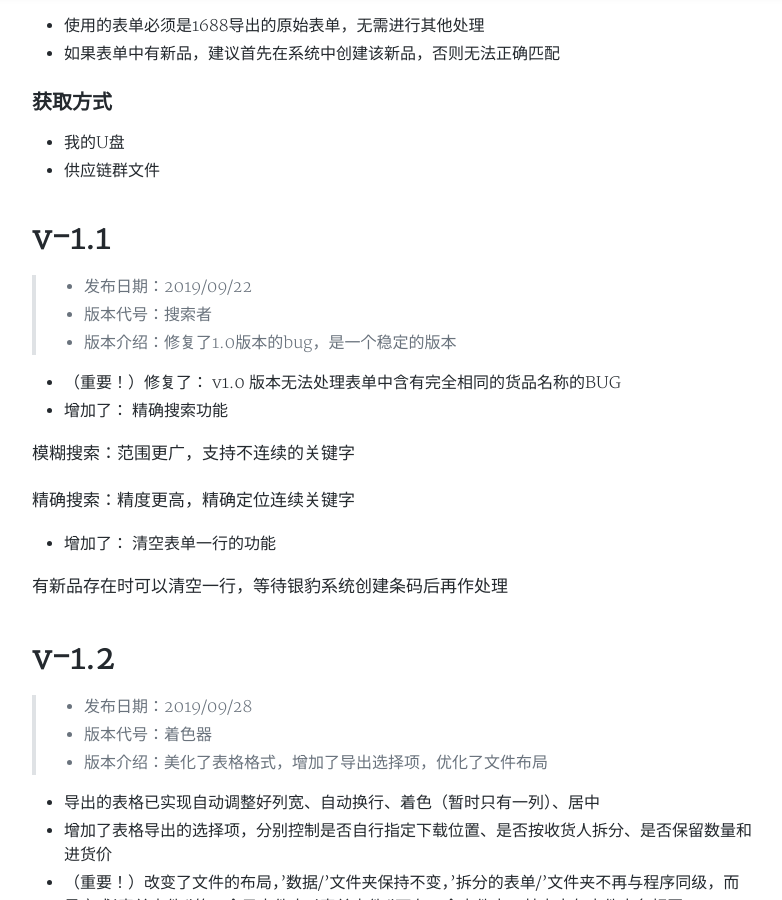
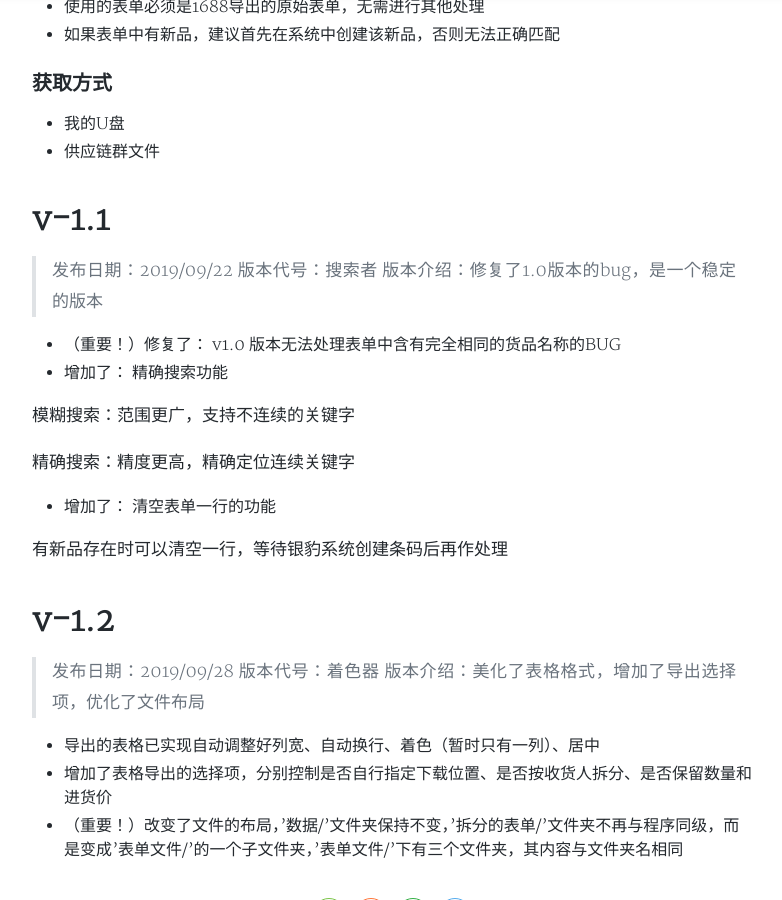
Before and after one commit to njuszj/njuszj.github.io, a Jekyll site: the page built from _posts/2019-09-18-sheet-tool-v1-0.md, in a window 1280 px wide and 900 px high, scrolled down 2380 px. Shown: the whole window, without its empty margins (248-1030 px from the left). Built offline with Jekyll 4.4.1, drawn with Linux system fonts in a browser that asks for light colours; nearby versions of some CDN libraries; a style sheet for code colours, icons or effects is not loaded; some of the changed text lies outside the part shown.

```diff
--- a/_posts/2019-09-18-sheet-tool-v1-0.md
+++ b/_posts/2019-09-18-sheet-tool-v1-0.md
@@ -19,9 +19,9 @@ tag: bzsn
 + 内置智能匹配系统，虽然正确率不稳定，但可以减少一定的工作量
 
 # v-1.0
->+ 发布日期：2019/09/21
-+ 版本代号：框架
-+ 版本简介：搭建了表单制作的整体思路框架，是后续几个版本的基础
+>发布日期：2019/09/21
+>版本代号：框架
+>版本简介：搭建了表单制作的整体思路框架，是后续几个版本的基础
 
 ### 使用方法
 
@@ -44,9 +44,9 @@ tag: bzsn
 
 # v-1.1
 
->+ 发布日期：2019/09/22
-+ 版本代号：搜索者
-+ 版本介绍：修复了1.0版本的bug，是一个稳定的版本
+>发布日期：2019/09/22
+>版本代号：搜索者
+>版本介绍：修复了1.0版本的bug，是一个稳定的版本
 
 + （重要！）修复了： v1.0 版本无法处理表单中含有完全相同的货品名称的BUG
 + 增加了： 精确搜索功能
@@ -62,9 +62,9 @@ tag: bzsn
 
 # v-1.2
 
->+ 发布日期：2019/09/28
-+ 版本代号：着色器
-+ 版本介绍：美化了表格格式，增加了导出选择项，优化了文件布局
+>发布日期：2019/09/28
+>版本代号：着色器
+>版本介绍：美化了表格格式，增加了导出选择项，优化了文件布局
 
 
 + 导出的表格已实现自动调整好列宽、自动换行、着色（暂时只有一列）、居中
```
